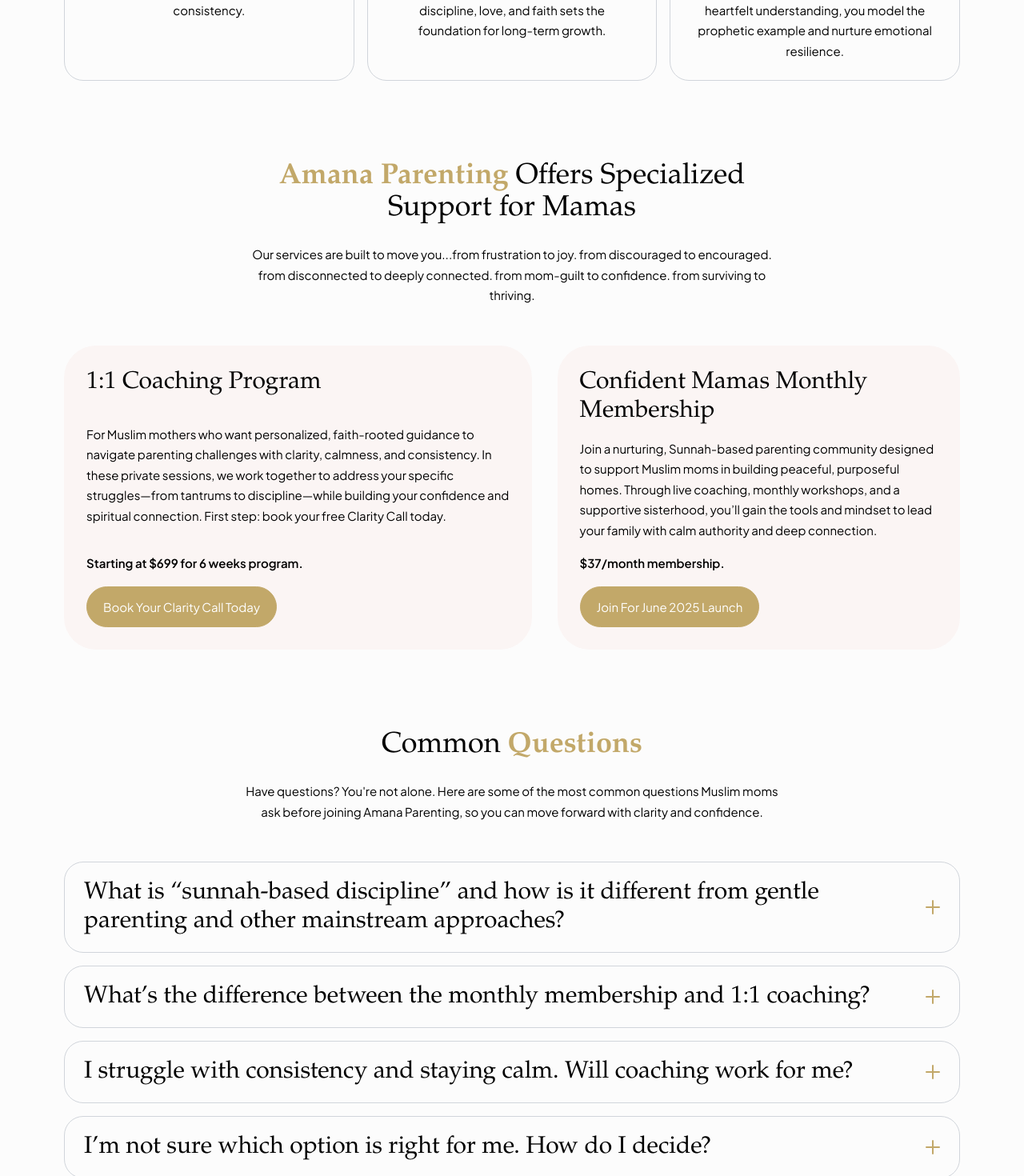
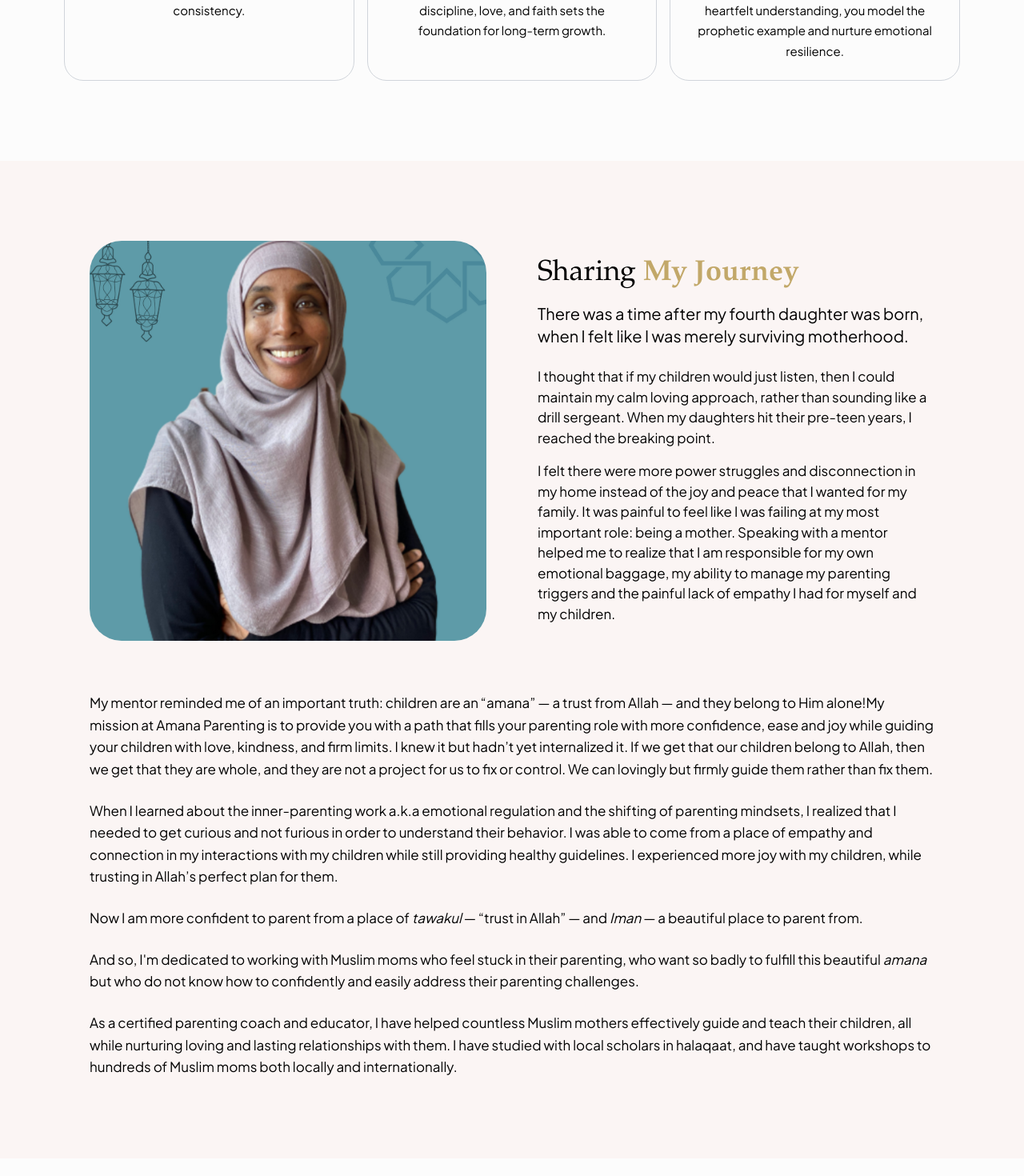
Before and after one commit to rahmamahdi02/amana-parenting, a React (Vite) app: page / in a window 1280 px wide. Shown: the part 2642-4112 px from the top of the page at 80% size. Built offline with nearby package versions, Linux system fonts and the light colour scheme.

Commit message:
my story

```diff
--- a/src/App.jsx
+++ b/src/App.jsx
@@ -14,6 +14,7 @@ import Cta from "./components/Cta";
 import Connect from "./components/Connect";
 import Navbar from "./components/Navbar";
 import MarqueeImage from "./components/MarqueeImage";
+import MyStory from "./components/MyStory";
 
 
 function App() {
@@ -37,10 +38,11 @@ function App() {
         <Counter/>
         <About />
         <Benefits />
+        <MyStory />
         <Treatmants />
-        <Faq />
         <Cta/>
         <Contact />
+        <Faq />
         <MarqueeImage/>
         <Connect/>
         <Footer />
--- a/src/components/About.jsx
+++ b/src/components/About.jsx
@@ -43,7 +43,7 @@ export default function About() {
               onClick={() => setShowModal(true)}
               className="btn btn-primary"
             >
-              Click to Read Yusur's Story
+              Book Your Free Clarity Call with Yusur
             </button>
           </div>
         </div>
--- a/src/components/MyStory.jsx
+++ b/src/components/MyStory.jsx
@@ -0,0 +1,86 @@
+import introImg from "../assets/about-img.png";
+
+export default function MyStory() {
+  return (
+    <section id="o-meni" className="bg-primaryColor-light relative">
+      <div className="wrapper py-[75px] lg:py-[100px]">
+        <div className="max-w-6xl mx-auto flex flex-col gap-16 px-4 md:px-8">
+          {/* Top: Image + Intro */}
+          <div className="flex flex-col items-center md:flex-row gap-8 xl:gap-16">
+            {/* Image */}
+            <div className="md:w-1/2 h-[500px] rounded-[40px] overflow-hidden">
+              <img
+                className="object-cover w-full h-full"
+                src={introImg}
+                alt="About Yusur Hassan"
+              />
+            </div>
+
+            {/* Text Content */}
+            <div className="md:w-1/2">
+              <h2 className="mb-4">
+              Sharing{" "}
+                <span className="text-primaryColor font-bold">
+                  My Journey
+                </span>
+              </h2>
+              <p className="text-xl mb-6">
+                There was a time after my fourth daughter was born, when I felt like I was
+                merely surviving motherhood.
+              </p>
+              <p className="text-[17px] mb-4">
+                I thought that if my children would just listen, then I could maintain my calm loving approach, rather than
+                sounding like a drill sergeant. When my daughters hit their pre-teen
+                years, I reached the breaking point.
+              </p>
+              <p className="text-[17px]">
+                I felt there were more power struggles and disconnection in my home instead of the joy and peace that I
+                wanted for my family. It was painful to feel like I was failing at my most
+                important role: being a mother. Speaking with a mentor helped me to
+                realize that I am responsible for my own emotional baggage, my ability to
+                manage my parenting triggers and the painful lack of empathy I had for
+                myself and my children.
+              </p>
+            </div>
+          </div>
+
+          {/* Full Width Story Text - matches width of top section */}
+          <div className="text-[17px] leading-relaxed space-y-6">
+            <p>
+              My mentor reminded me of an important truth: children are an “amana” — a trust from Allah — and they belong to Him
+              alone!My mission at Amana Parenting is to provide you with a path that fills
+              your parenting role with more confidence, ease and joy while guiding your
+              children with love, kindness, and firm limits. I knew it but hadn’t yet internalized it. If we get that
+              our children belong to Allah, then we get that they are whole, and they are not a project for us to fix
+              or control. We can lovingly but firmly guide them rather than fix them.
+            </p>
+            <p>
+              When I learned about the inner-parenting work a.k.a emotional regulation and
+              the shifting of parenting mindsets, I realized that I needed to get curious
+              and not furious in order to understand their behavior. I was able to come
+              from a place of empathy and connection in my interactions with my children
+              while still providing healthy guidelines. I experienced more joy with my
+              children, while trusting in Allah’s perfect plan for them.
+            </p>
+            <p>
+              Now I am more confident to parent from a place of <em>tawakul</em> — “trust in
+              Allah” — and <em>Iman</em> — a beautiful place to parent from.
+            </p>
+            <p>
+              And so, I'm dedicated to working with Muslim moms who feel stuck in their
+              parenting, who want so badly to fulfill this beautiful <em>amana</em> but who do
+              not know how to confidently and easily address their parenting challenges.
+            </p>
+            <p>
+              As a certified parenting coach and educator, I have helped countless Muslim
+              mothers effectively guide and teach their children, all while nurturing
+              loving and lasting relationships with them. I have studied with local
+              scholars in halaqaat, and have taught workshops to hundreds of Muslim moms
+              both locally and internationally.
+            </p>
+          </div>
+        </div>
+      </div>
+    </section>
+  );
+}
```
